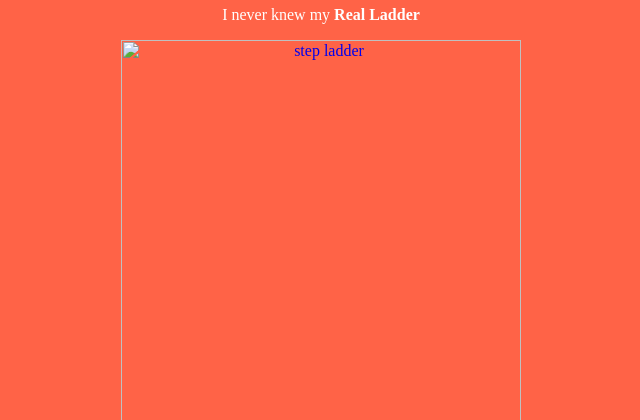
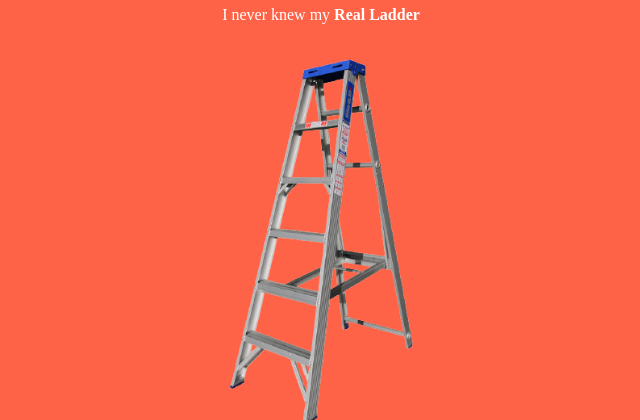
Before and after one commit to step-ladder/ladders, a plain HTML site: page index.html in a window 1280 px wide. Shown: the part 60-480 px from the top of the page, without its empty margins (319-959 px from the left). Drawn offline with Linux system fonts and the light colour scheme.

Commit message:
Update index.html

```diff
--- a/index.html
+++ b/index.html
@@ -21,7 +21,7 @@
 
       <p>I never knew my <b>Real Ladder</b></p>
       <a href="https://www.youtube.com/watch?v=-loDklmrbd0">
-        <img src="stepladder-2.png" alt="step ladder" style="width:400px">
+        <img src="/images/stepladder-2.png" alt="step ladder" style="width:400px">
       </a>
       <p>I only knew my <b>Step Ladder</b></p>
 
```
